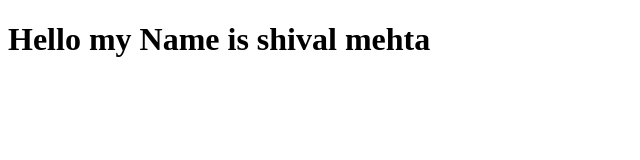
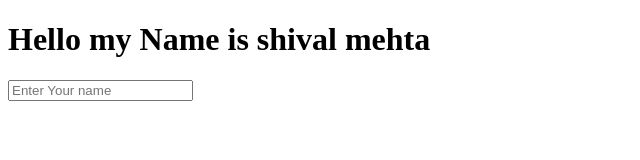
Before and after one commit to shival-webmavens/git-main, a plain HTML site: page index.html in a window 1280 px wide. Shown: the whole page, without its empty margins (0-640 px from the left). Drawn offline with Linux system fonts and the light colour scheme.

Commit message:
input type

```diff
--- a/index.html
+++ b/index.html
@@ -5,5 +5,10 @@
     </head>
     <body>
         <h1>Hello my Name is shival mehta</h1>
+
+
+        <div>
+            <input type="text" name="name" class="form-control" placeholder="Enter Your name">
+        </div>
     </body>
 </html>
```
